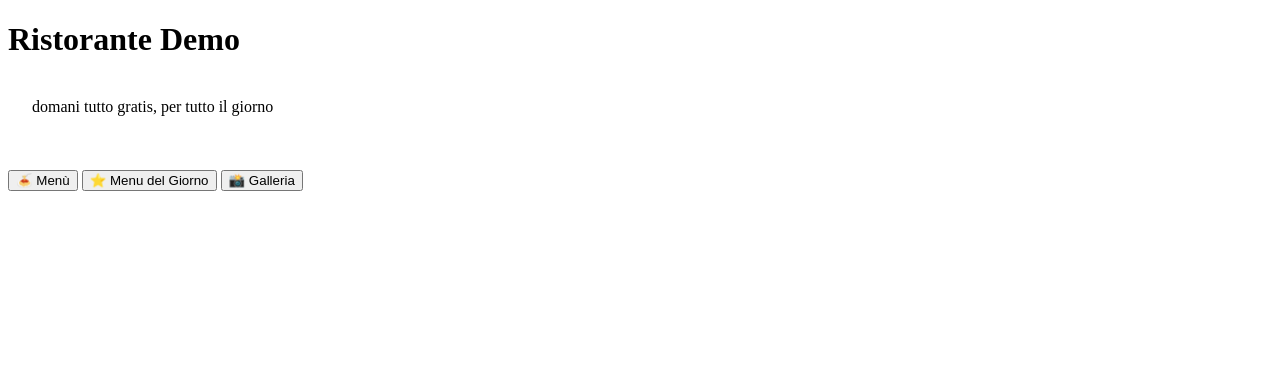
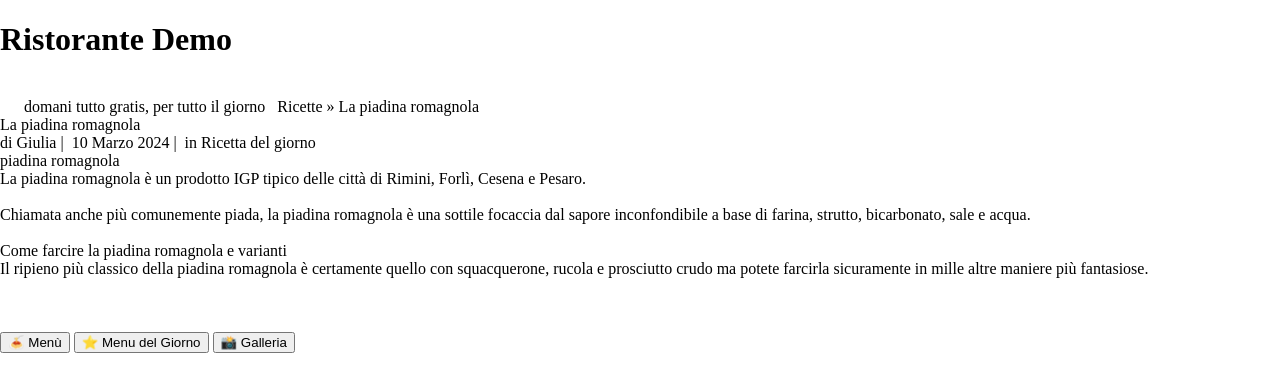
Before and after one commit to FILIPPOBENELLIBELLARIA/dashboard-ristoranti, a website: page index.html in a window 1280 px wide. Drawn offline with Linux system fonts and the light colour scheme.

Commit message:
fix benvenuto memoria

```diff
--- a/index.html
+++ b/index.html
@@ -4,6 +4,16 @@
   <meta charset="UTF-8">
   <meta name="viewport" content="width=device-width, initial-scale=1.0">
   <title>QR Ristorante</title>
+
+  <style>
+
+body {
+  margin: 0;
+  padding: 0;
+}
+
+</style>
+
 </head>
 
 <body>
--- a/testo.json
+++ b/testo.json
@@ -1,5 +1,5 @@
 {
   "menu": "Come farcire la piadina romagnola e varianti\n\n",
   "menuGiorno": "Come farcire la piadina romagnola e varianti\nIl ripieno più classico della piadina romagnola è certamente quello con squacquerone, rucola e prosciutto crudo ma potete farcirla sicuramente in mille altre maniere più fantasiose.\n\nPotete inoltre decidere se preparare il crescione, la piadina arrotolata o la piadina farcita.\n\nScopri anche quali sono le differenze tra piadina, crescione e testo.\n\nPer preparare il crescione, dopo aver steso sfoglia, farcitela con i vostri ingredienti preferiti: cipolle con salsiccia e peperoni, verdure, salumi e formaggi. Richiudete la piadina a mezzaluna e sigillate il bordo con i rebbi di una forchetta. Scaldate una piastra liscia e cuocete il crescione su entrambi i lati fino a quando non sarà dorato.\n\nPer preparare la classica piadina arrotolata, stendete un disco di pasta e bucherellatelo con la forchetta. Cuocetelo sulla piastra liscia ben calda, girandolo di tanto in tanto. Farcitelo ancora caldo, arrotolatelo e servite.\n\nPer preparare la piadina farcita, stendete la pasta e bucherellatela con una forchetta. Cuocete la piadina su una piastra liscia ben calda. Giratela fino a quando i lati non si saranno ben dorati. Farcitela con gli ingredienti che preferite, piegatela a metà e servite.",
-  "benvenuto": "domani tutto gratis, per tutto il giorno"
+  "benvenuto": "domani tutto gratis, per tutto il giorno   Ricette » La piadina romagnola\nLa piadina romagnola\ndi Giulia |  10 Marzo 2024 |  in Ricetta del giorno\npiadina romagnola\nLa piadina romagnola è un prodotto IGP tipico delle città di Rimini, Forlì, Cesena e Pesaro.\n\nChiamata anche più comunemente piada, la piadina romagnola è una sottile focaccia dal sapore inconfondibile a base di farina, strutto, bicarbonato, sale e acqua.\n\nCome farcire la piadina romagnola e varianti\nIl ripieno più classico della piadina romagnola è certamente quello con squacquerone, rucola e prosciutto crudo ma potete farcirla sicuramente in mille altre maniere più fantasiose."
 }
```
